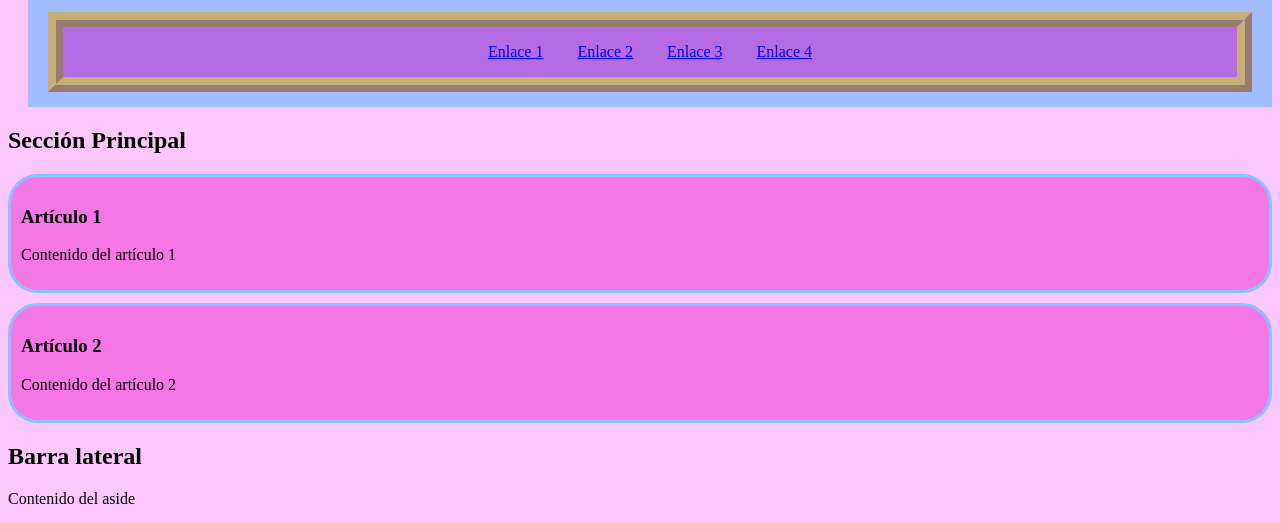
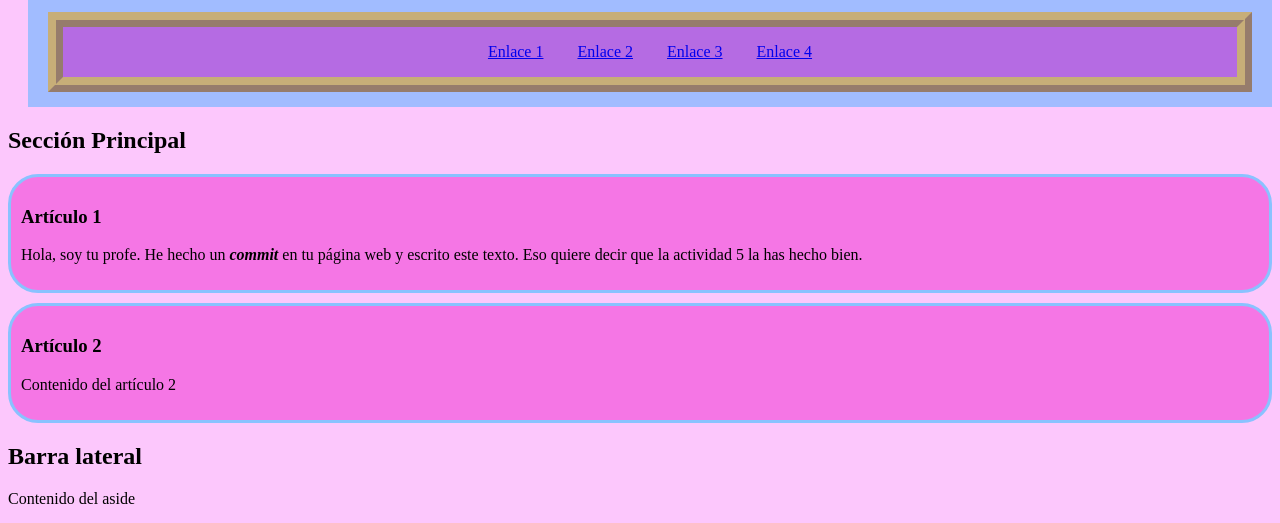
Before and after one commit to anasanzz/Actividad-15, a plain HTML site: page index.html in a window 1280 px wide. Shown: the part 63-586 px from the top of the page. Drawn offline with Linux system fonts and the light colour scheme.

Commit message:
Update index.html

```diff
--- a/index.html
+++ b/index.html
@@ -26,7 +26,7 @@
             <h2 class="tituloSección">Sección Principal</h2>
             <article>
             <h3>Artículo 1</h3>
-                <p>Contenido del artículo 1</p>
+                <p>Hola, soy tu profe. He hecho un <strong><em>commit</em></strong> en tu página web y escrito este texto. Eso quiere decir que la actividad 5 la has hecho bien. </p>
             </article>
             <article>
             <h3>Artículo 2</h3>
```
